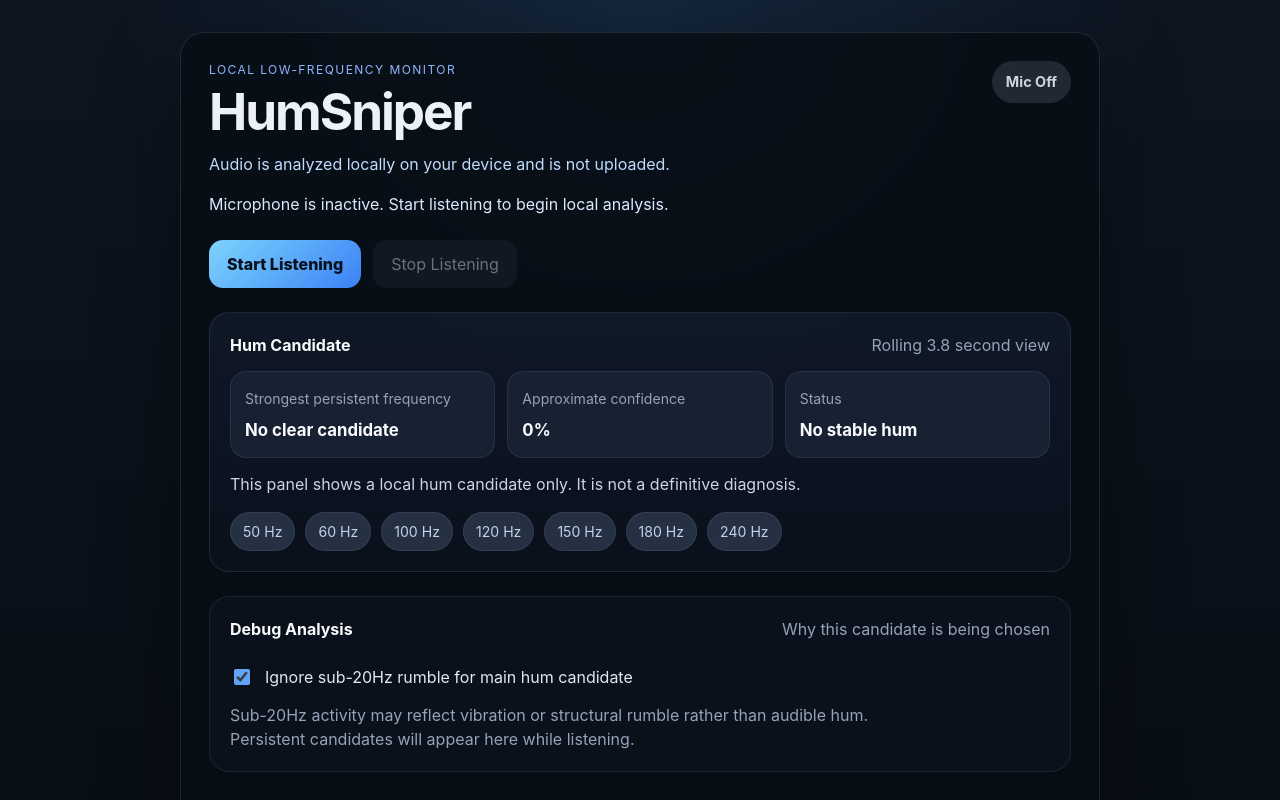
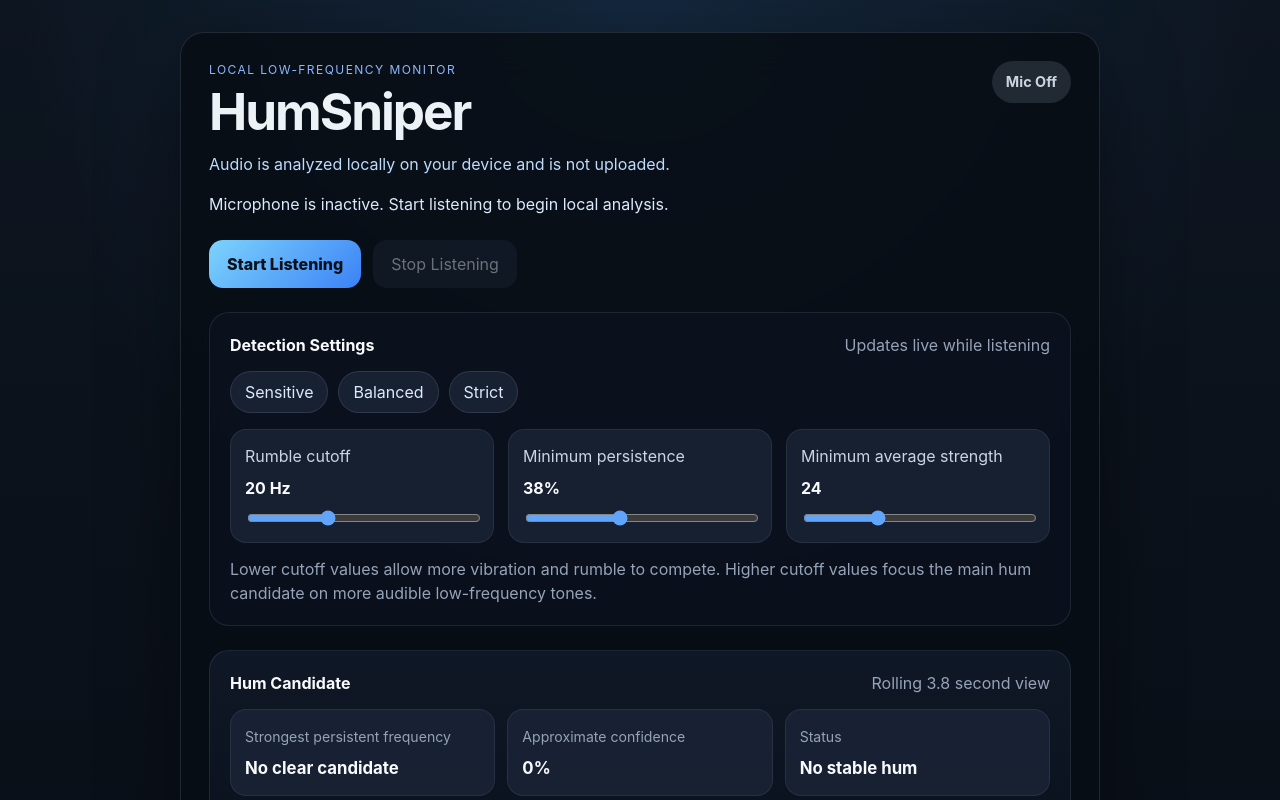
Before and after one commit to GrantPennington/HumSniper, a React (Vite) app: page / in a window 1280 px wide. Shown: the top 800 px of the page. Built offline with nearby package versions, Linux system fonts and the light colour scheme.

Commit message:
Detection tuning controls

```diff
--- a/src/App.tsx
+++ b/src/App.tsx
@@ -28,6 +28,12 @@ type MainsBandReading = {
   highlighted: boolean;
 };
 
+type DetectionSettings = {
+  rumbleCutoffHz: number;
+  minimumPersistencePercent: number;
+  minimumAverageStrength: number;
+};
+
 type PersistenceState = {
   smoothedBins: number[];
   historyFrames: number[][];
@@ -52,9 +58,25 @@ const BAR_COUNT = 40;
 const SMOOTHING_DECAY = 0.82;
 const PERSISTENCE_SAMPLE_INTERVAL_MS = 120;
 const PERSISTENCE_WINDOW_SAMPLES = 32;
-const MIN_CANDIDATE_MAGNITUDE = 24;
-const RUMBLE_CUTOFF_HZ = 20;
 const MAINS_HUM_BANDS = [50, 60, 100, 120, 150, 180, 240] as const;
+
+const DETECTION_PRESETS = {
+  Sensitive: {
+    rumbleCutoffHz: 12,
+    minimumPersistencePercent: 24,
+    minimumAverageStrength: 16,
+  },
+  Balanced: {
+    rumbleCutoffHz: 20,
+    minimumPersistencePercent: 38,
+    minimumAverageStrength: 24,
+  },
+  Strict: {
+    rumbleCutoffHz: 30,
+    minimumPersistencePercent: 56,
+    minimumAverageStrength: 36,
+  },
+} satisfies Record<string, DetectionSettings>;
 
 const emptyCandidate: HumCandidate = {
   frequencyHz: null,
@@ -105,7 +127,7 @@ function App() {
   const [bars, setBars] = useState<number[]>(() => Array.from({ length: BAR_COUNT }, () => 0));
   const [humCandidate, setHumCandidate] = useState<HumCandidate>(emptyCandidate);
   const [persistentCandidates, setPersistentCandidates] = useState<PersistentCandidate[]>([]);
-  const [ignoreSub20HzRumble, setIgnoreSub20HzRumble] = useState(true);
+  const [settings, setSettings] = useState<DetectionSettings>(DETECTION_PRESETS.Balanced);
   const [mainsBands, setMainsBands] = useState<MainsBandReading[]>(
     MAINS_HUM_BANDS.map((frequencyHz) => ({
       frequencyHz,
@@ -115,6 +137,11 @@ function App() {
   );
   const audioRef = useRef<AudioResources | null>(null);
   const persistenceRef = useRef<PersistenceState | null>(null);
+  const settingsRef = useRef<DetectionSettings>(DETECTION_PRESETS.Balanced);
+
+  useEffect(() => {
+    settingsRef.current = settings;
+  }, [settings]);
 
   useEffect(() => {
     return () => {
@@ -158,6 +185,10 @@ function App() {
     setStatusMessage('Microphone is inactive. Audio capture has been fully released.');
 
     await audio.audioContext.close();
+  };
+
+  const applyPreset = (preset: DetectionSettings) => {
+    setSettings(preset);
   };
 
   const startListening = async () => {
@@ -217,8 +248,6 @@ function App() {
         analyser.getByteFrequencyData(frequencyData);
         const persistence = persistenceRef.current;
 
-        // Smooth each low-frequency FFT bin over time so short spikes do not
-        // dominate the live display or the persistence-based scoring.
         for (let binIndex = 0; binIndex <= maxBin; binIndex += 1) {
           const rawMagnitude = frequencyData[binIndex] ?? 0;
           const previousMagnitude = persistence.smoothedBins[binIndex] ?? 0;
@@ -271,9 +300,6 @@ function App() {
             return;
           }
 
-          // Keep a short rolling window of smoothed FFT snapshots in memory.
-          // The debug panel and main candidate both use these running averages
-          // rather than any saved raw microphone data.
           for (let binIndex = 0; binIndex <= maxBin; binIndex += 1) {
             const sampleMagnitude = persistence.smoothedBins[binIndex] ?? 0;
             const previousFrameValue = historyFrame[binIndex] ?? 0;
@@ -291,15 +317,12 @@ function App() {
           persistence.lastSampleTimeMs = timestampMs;
 
           const warmupRatio = persistence.sampleCount / PERSISTENCE_WINDOW_SAMPLES;
+          const activeSettings = settingsRef.current;
           const nextPersistentCandidates: PersistentCandidate[] = [];
 
           for (let binIndex = 1; binIndex <= maxBin; binIndex += 1) {
             const averageMagnitude =
               (persistence.historySums[binIndex] ?? 0) / persistence.sampleCount;
-
-            if (averageMagnitude < MIN_CANDIDATE_MAGNITUDE) {
-              continue;
-            }
 
             let meanAbsoluteDeviation = 0;
 
@@ -317,17 +340,29 @@ function App() {
               1,
             );
             const strength = clamp(averageMagnitude / 140, 0, 1);
-            const score = (strength * 0.65 + stability * 0.35) * warmupRatio;
-            const confidencePercent = Math.round(clamp(score * 100, 0, 95));
+            const confidencePercent = Math.round(
+              clamp((strength * 0.65 + stability * 0.35) * warmupRatio * 100, 0, 95),
+            );
             const frequencyHz = binIndex * binWidth;
             const nearestMainsBandHz = findNearestMainsBandWithinTolerance(frequencyHz, 6);
+
+            // These thresholds only gate which bins count as meaningful persistent
+            // candidates. Lower values make the detector more permissive; higher
+            // values require a tone to be stronger and more stable before selection.
+            const passesThresholds =
+              averageMagnitude >= activeSettings.minimumAverageStrength &&
+              confidencePercent >= activeSettings.minimumPersistencePercent;
+
+            if (!passesThresholds) {
+              continue;
+            }
 
             nextPersistentCandidates.push({
               frequencyHz,
               averageStrength: averageMagnitude,
               confidencePercent,
               nearestMainsBandHz,
-              excludedByRumbleFilter: ignoreSub20HzRumble && frequencyHz < RUMBLE_CUTOFF_HZ,
+              excludedByRumbleFilter: frequencyHz < activeSettings.rumbleCutoffHz,
             });
           }
 
@@ -373,7 +408,7 @@ function App() {
                   intensity >= 28 ||
                   (nearestMainsBandHz !== null &&
                     Math.abs(nearestMainsBandHz - frequencyHz) <= 0.1 &&
-                    confidencePercent >= 38),
+                    confidencePercent >= activeSettings.minimumPersistencePercent),
               };
             }),
           );
@@ -438,6 +473,87 @@ function App() {
           </button>
         </div>
 
+        <section className="settings-panel">
+          <div className="section-heading">
+            <h2>Detection Settings</h2>
+            <span>Updates live while listening</span>
+          </div>
+
+          <div className="preset-row">
+            {Object.entries(DETECTION_PRESETS).map(([presetName, presetSettings]) => (
+              <button
+                key={presetName}
+                type="button"
+                className="preset-button"
+                onClick={() => applyPreset(presetSettings)}
+              >
+                {presetName}
+              </button>
+            ))}
+          </div>
+
+          <div className="settings-grid">
+            <label className="setting-control">
+              <span>Rumble cutoff</span>
+              <strong>{settings.rumbleCutoffHz} Hz</strong>
+              <input
+                type="range"
+                min="10"
+                max="40"
+                step="1"
+                value={settings.rumbleCutoffHz}
+                onChange={(event) =>
+                  setSettings((current) => ({
+                    ...current,
+                    rumbleCutoffHz: Number(event.target.value),
+                  }))
+                }
+              />
+            </label>
+
+            <label className="setting-control">
+              <span>Minimum persistence</span>
+              <strong>{settings.minimumPersistencePercent}%</strong>
+              <input
+                type="range"
+                min="10"
+                max="80"
+                step="1"
+                value={settings.minimumPersistencePercent}
+                onChange={(event) =>
+                  setSettings((current) => ({
+                    ...current,
+                    minimumPersistencePercent: Number(event.target.value),
+                  }))
+                }
+              />
+            </label>
+
+            <label className="setting-control">
+              <span>Minimum average strength</span>
+              <strong>{settings.minimumAverageStrength.toFixed(0)}</strong>
+              <input
+                type="range"
+                min="8"
+                max="60"
+                step="1"
+                value={settings.minimumAverageStrength}
+                onChange={(event) =>
+                  setSettings((current) => ({
+                    ...current,
+                    minimumAverageStrength: Number(event.target.value),
+                  }))
+                }
+              />
+            </label>
+          </div>
+
+          <p className="settings-note">
+            Lower cutoff values allow more vibration and rumble to compete. Higher cutoff values
+            focus the main hum candidate on more audible low-frequency tones.
+          </p>
+        </section>
+
         <section className="candidate-panel">
           <div className="section-heading">
             <h2>Hum Candidate</h2>
@@ -489,17 +605,9 @@ function App() {
             <span>Why this candidate is being chosen</span>
           </div>
 
-          <label className="toggle-row">
-            <input
-              type="checkbox"
-              checked={ignoreSub20HzRumble}
-              onChange={(event) => setIgnoreSub20HzRumble(event.target.checked)}
-            />
-            <span>Ignore sub-20Hz rumble for main hum candidate</span>
-          </label>
-
           <p className="analysis-note">
-            Sub-20Hz activity may reflect vibration or structural rumble rather than audible hum.
+            Frequencies below {settings.rumbleCutoffHz} Hz can still appear here, but they will not
+            become the main hum candidate.
           </p>
 
           {persistentCandidates.length > 0 ? (
@@ -515,7 +623,7 @@ function App() {
                     ) : null}
                     {candidate.excludedByRumbleFilter ? (
                       <span className="analysis-tag analysis-tag-muted">
-                        excluded from main candidate
+                        below cutoff
                       </span>
                     ) : null}
                   </div>
--- a/src/styles.css
+++ b/src/styles.css
@@ -126,6 +126,71 @@ h2 {
   flex-wrap: wrap;
   gap: 12px;
   margin-top: 24px;
+}
+
+.settings-panel {
+  margin-top: 24px;
+  padding: 20px;
+  border-radius: 20px;
+  background: rgba(12, 19, 31, 0.78);
+  border: 1px solid rgba(148, 163, 184, 0.14);
+}
+
+.preset-row {
+  display: flex;
+  flex-wrap: wrap;
+  gap: 10px;
+  margin-top: 14px;
+}
+
+.preset-button {
+  border: 1px solid rgba(148, 163, 184, 0.18);
+  border-radius: 999px;
+  padding: 8px 14px;
+  color: #dbeafe;
+  background: rgba(30, 41, 59, 0.72);
+  cursor: pointer;
+  transition:
+    transform 160ms ease,
+    background-color 160ms ease,
+    border-color 160ms ease;
+}
+
+.preset-button:hover {
+  transform: translateY(-1px);
+  background: rgba(37, 99, 235, 0.28);
+  border-color: rgba(125, 211, 252, 0.28);
+}
+
+.settings-grid {
+  display: grid;
+  grid-template-columns: repeat(3, minmax(0, 1fr));
+  gap: 14px;
+  margin-top: 16px;
+}
+
+.setting-control {
+  display: grid;
+  gap: 8px;
+  padding: 14px;
+  border-radius: 16px;
+  background: rgba(30, 41, 59, 0.68);
+  border: 1px solid rgba(148, 163, 184, 0.12);
+  color: #cbd5e1;
+}
+
+.setting-control strong {
+  color: #f8fafc;
+}
+
+.setting-control input[type='range'] {
+  width: 100%;
+  accent-color: #60a5fa;
+}
+
+.settings-note {
+  margin-top: 14px;
+  color: #94a3b8;
 }
 
 .primary-button,
@@ -387,4 +452,8 @@ h2 {
   .analysis-item {
     grid-template-columns: 1fr;
   }
+
+  .settings-grid {
+    grid-template-columns: 1fr;
+  }
 }
```
Also changed, not shown: 5 other files (tests, documents, lock files or other folders).
